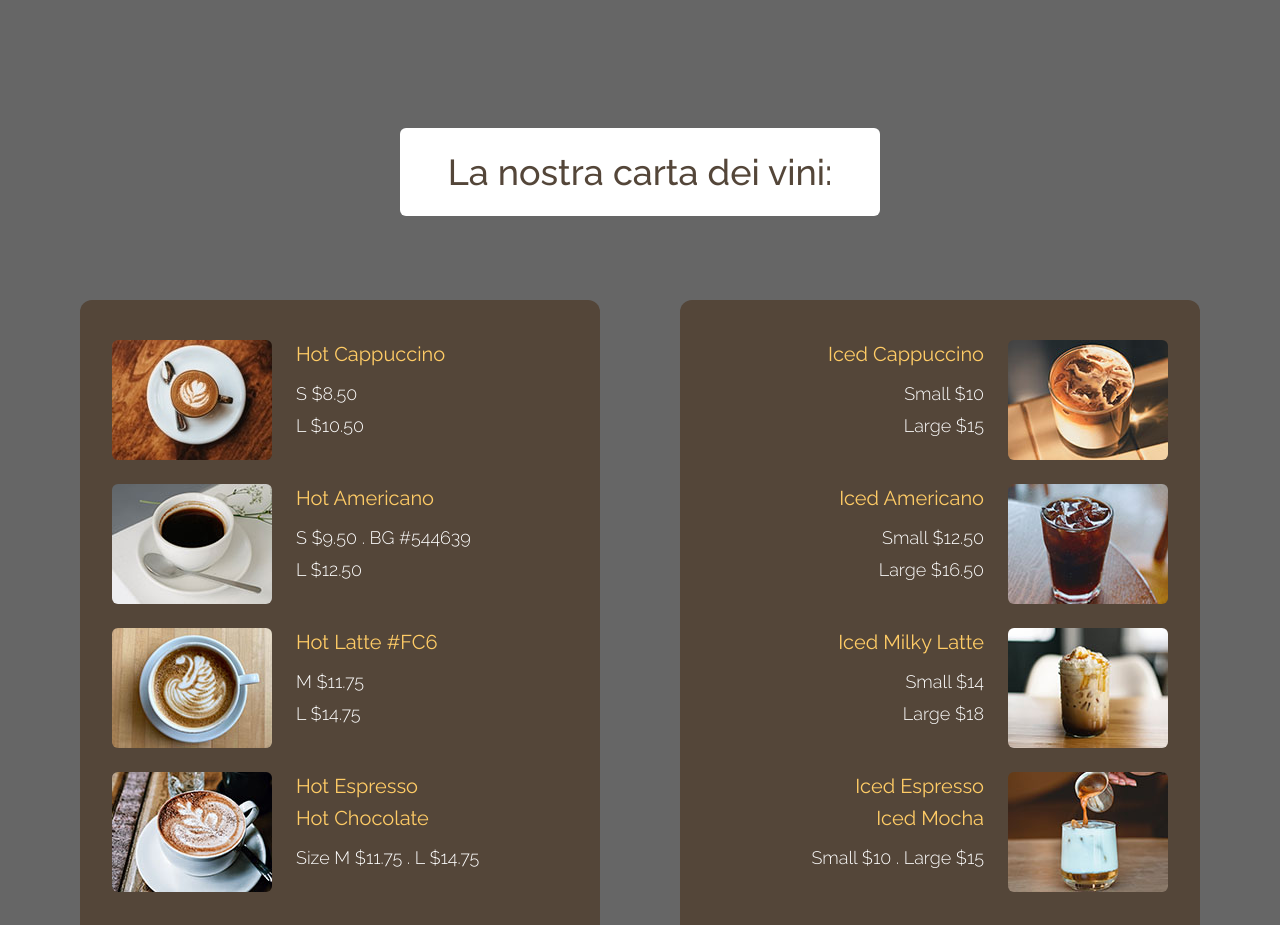
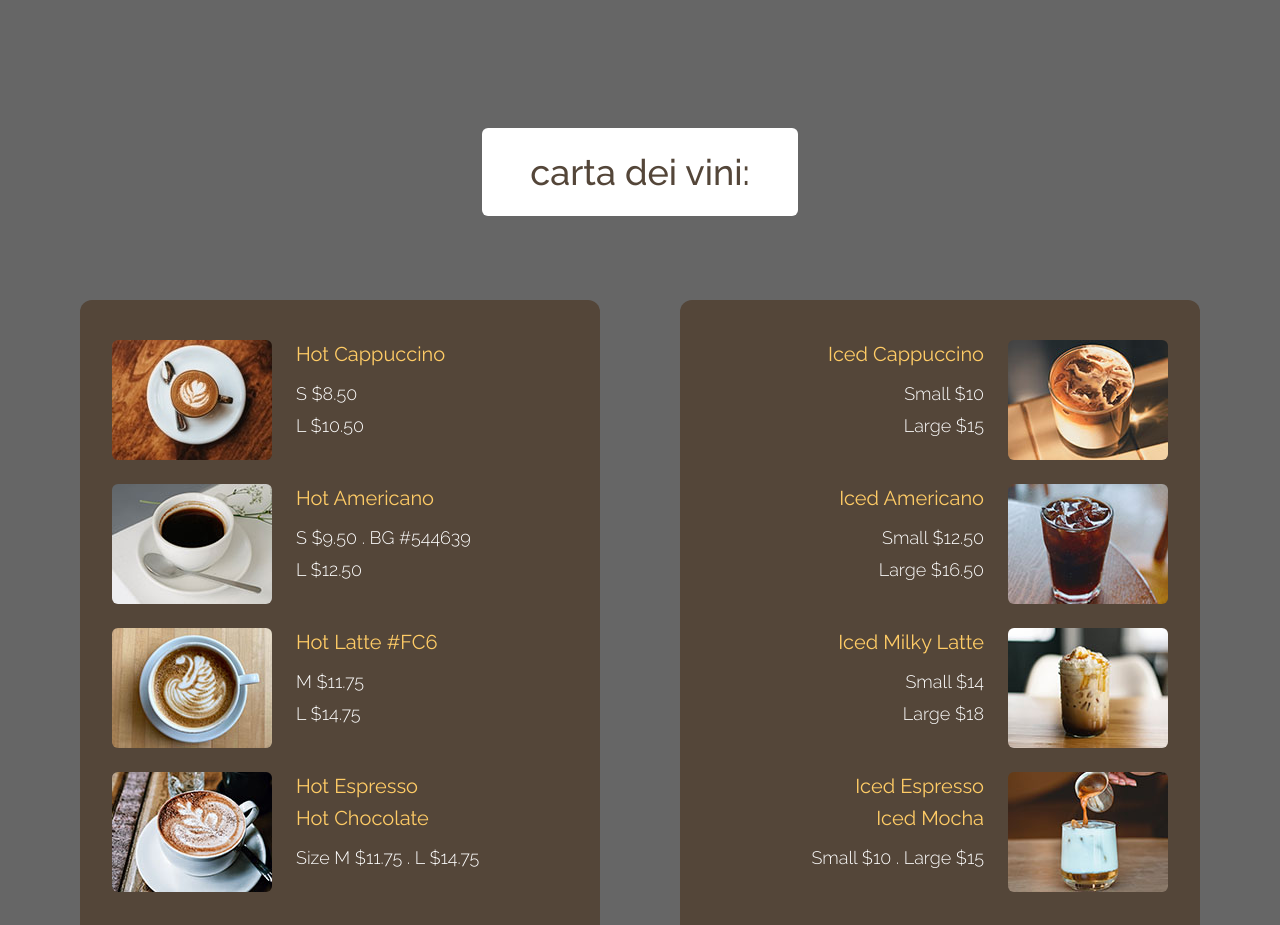
Before and after one commit to badplay988/perbacco, a plain HTML site: page index.html in a window 1280 px wide. Shown: the part 2360-3285 px from the top of the page. Drawn offline with nearby package versions, Linux system fonts and the light colour scheme.

Commit message:
Update index.html

```diff
--- a/index.html
+++ b/index.html
@@ -156,7 +156,7 @@
     <div id="menu" class="parallax-window" data-parallax="scroll" data-image-src="img/antique-cafe-bg-05.jpg">
         <div class="container mx-auto tm-container py-24 sm:py-48">
             <div class="text-center mb-16">
-                <h2 class="bg-white tm-text-brown py-6 px-12 text-4xl font-medium inline-block rounded-md">La nostra carta dei vini:</h2>
+                <h2 class="bg-white tm-text-brown py-6 px-12 text-4xl font-medium inline-block rounded-md">carta dei vini:</h2>
             </div>
             <div class="flex flex-col lg:flex-row justify-around items-center">
                 <div class="flex-1 m-5 rounded-xl px-4 py-6 sm:px-8 sm:py-10 tm-bg-brown tm-item-container">
```
